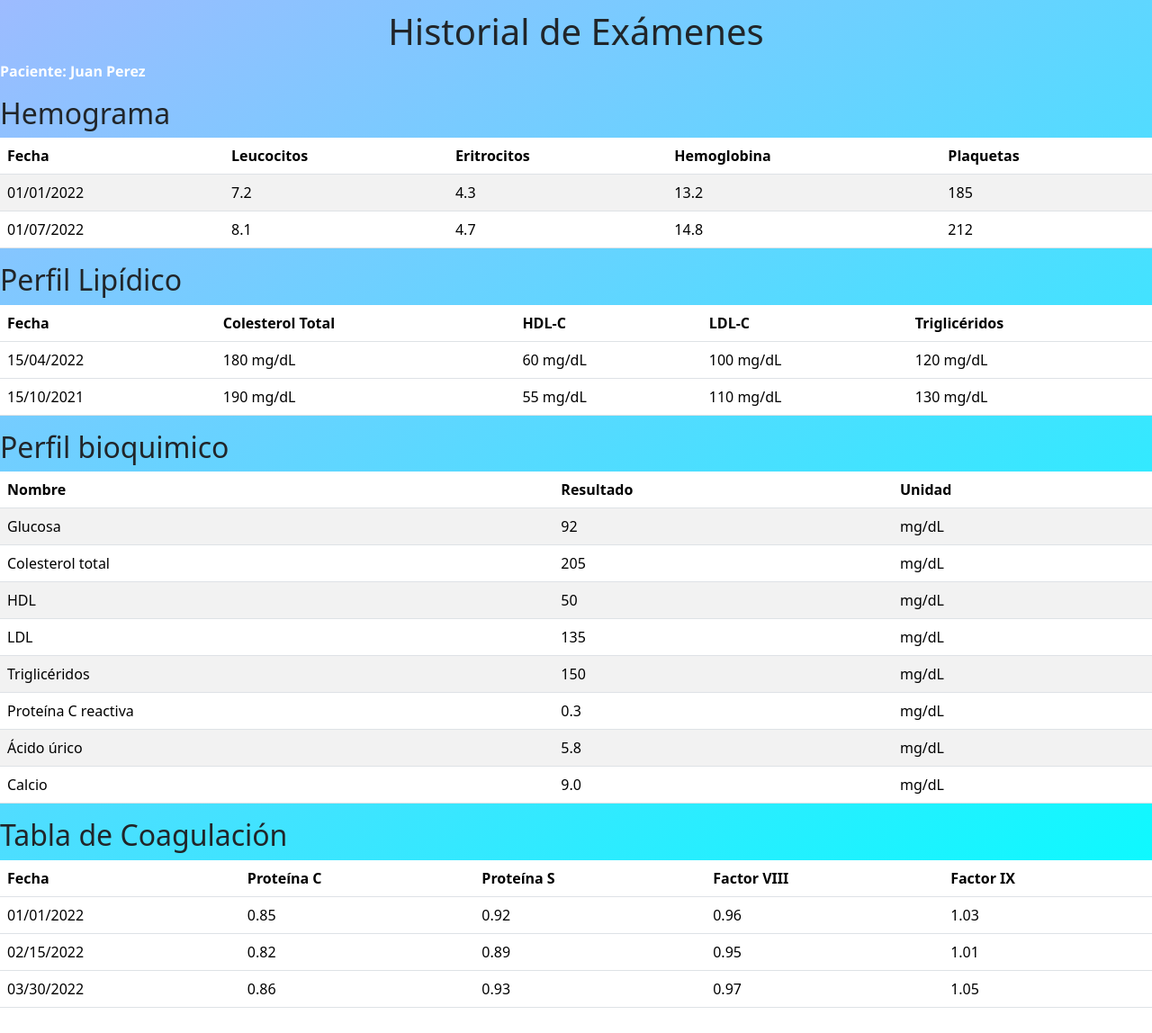
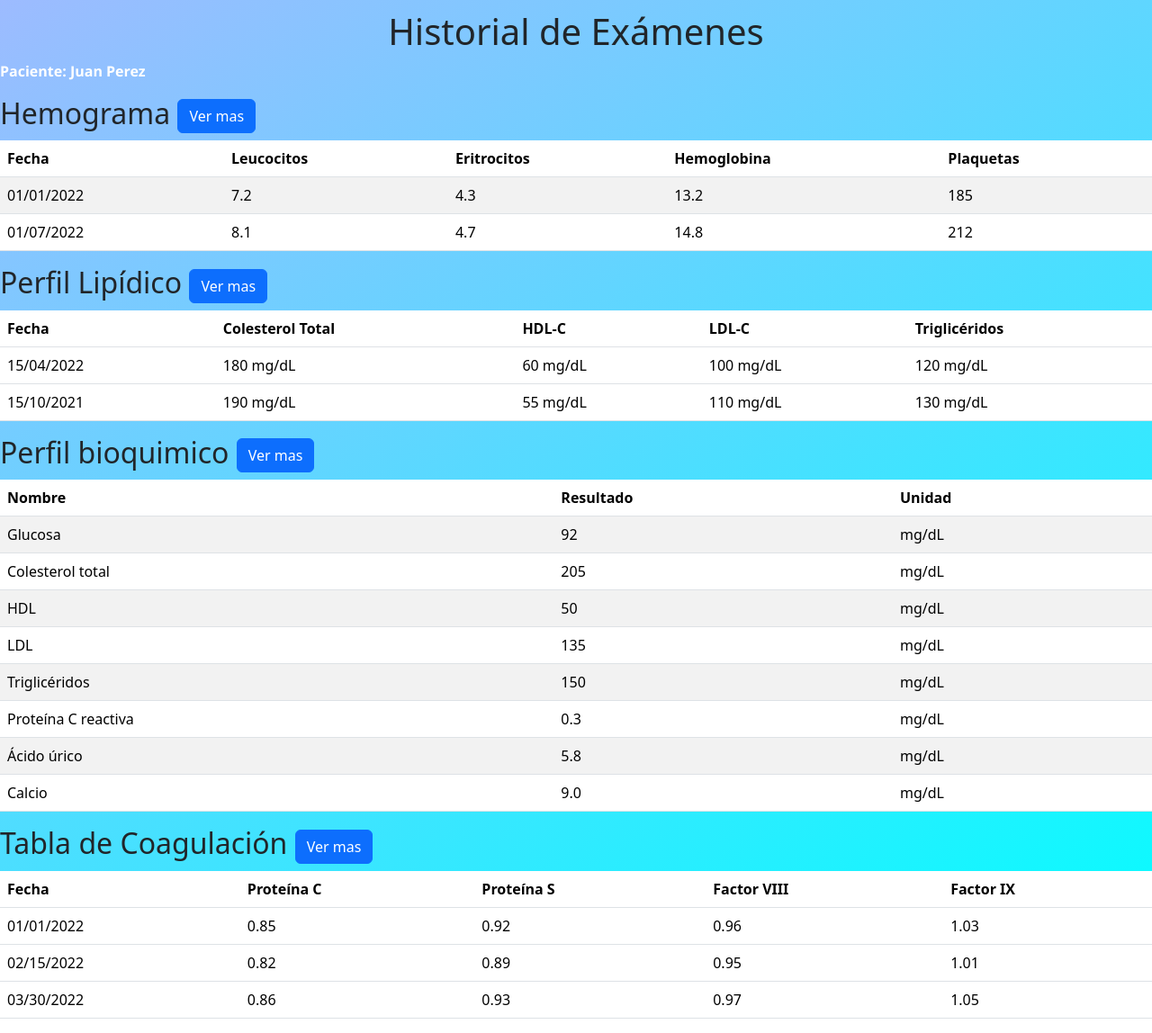
Before and after one commit to Grupo-6-Bootcamp/Sprint-Final-Modulo-2, a plain HTML site: page examenes.html in a window 1280 px wide. Shown: the part 61-1209 px from the top of the page at 90% size. Drawn offline with nearby package versions, Linux system fonts and the light colour scheme.

Commit message:
botones redireccionando a graphs

```diff
--- a/examenes.html
+++ b/examenes.html
@@ -31,7 +31,7 @@
 
             <!-- Tabla de Hemograma -->
             <div class="table-responsive">
-            <h2>Hemograma</h2>
+            <h2>Hemograma <a class="btn btn-primary" href="htable.html" role="button">Ver mas</a></h2>
             <table class="table table-striped table-hover">
 
                 <thead>
@@ -63,7 +63,7 @@
         </div>
             <!-- Tabla de Perfil Lipídico -->
             <div class="table-responsive">
-            <h2>Perfil Lipídico</h2>
+            <h2>Perfil Lipídico <a class="btn btn-primary" href="plipidico.html" role="button">Ver mas</a></h2>
             <table class="table">
                 <thead>
                     <tr>
@@ -94,7 +94,7 @@
         </div>
                 <!-- Tabla de Perfil Bioquímico -->
         <div>
-            <h2>Perfil bioquimico</h2>
+            <h2>Perfil bioquimico <a class="btn btn-primary" href="btable.html" role="button">Ver mas</a></h2>
             <table class="table table-striped">
                 <thead>
                     <tr>
@@ -149,7 +149,7 @@
             </div>
                 <!-- Tabla de Coagulación -->
         <div>
-            <h2>Tabla de Coagulación</h2>
+            <h2>Tabla de Coagulación <a class="btn btn-primary" href="coagtable.html" role="button">Ver mas</a></h2>
             <table class="table">
                 <thead>
                     <tr>
```
Also changed, not shown: assets/css/grafs.css (added, +16 -0 lines).
